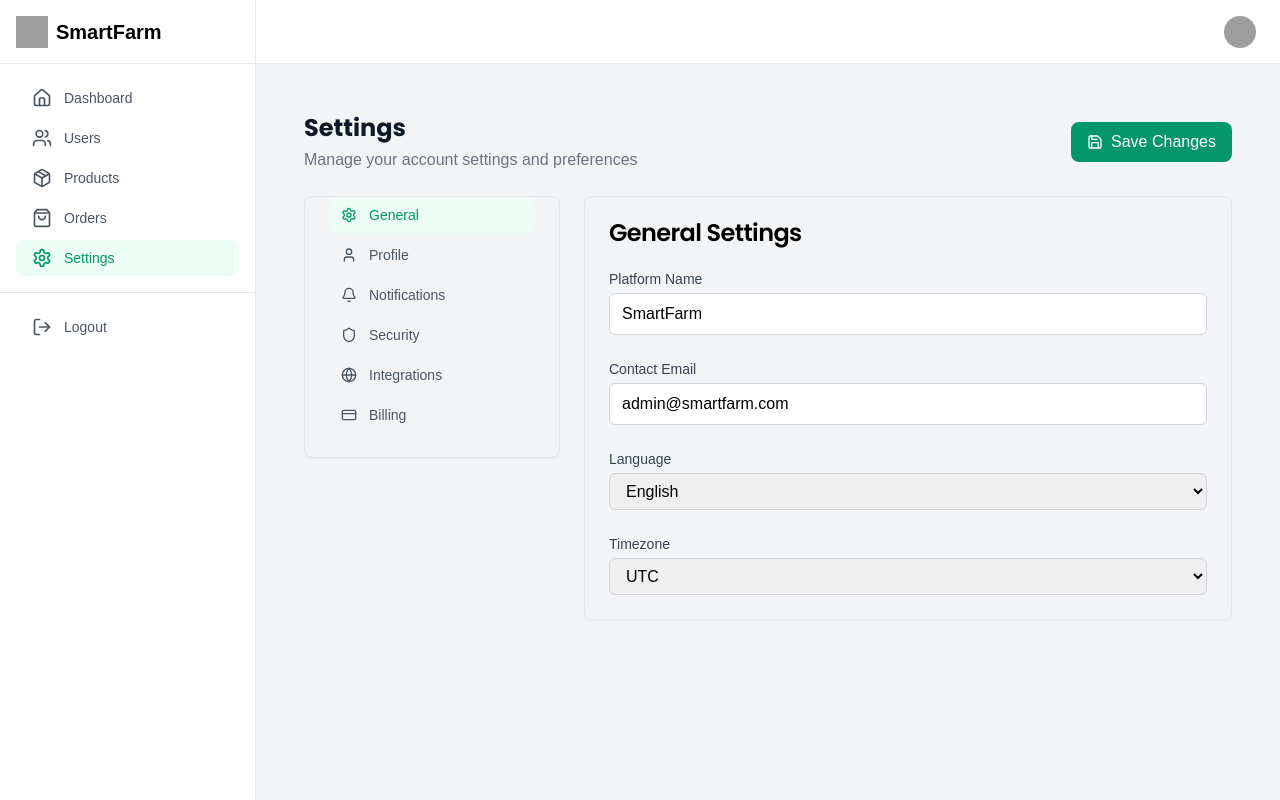
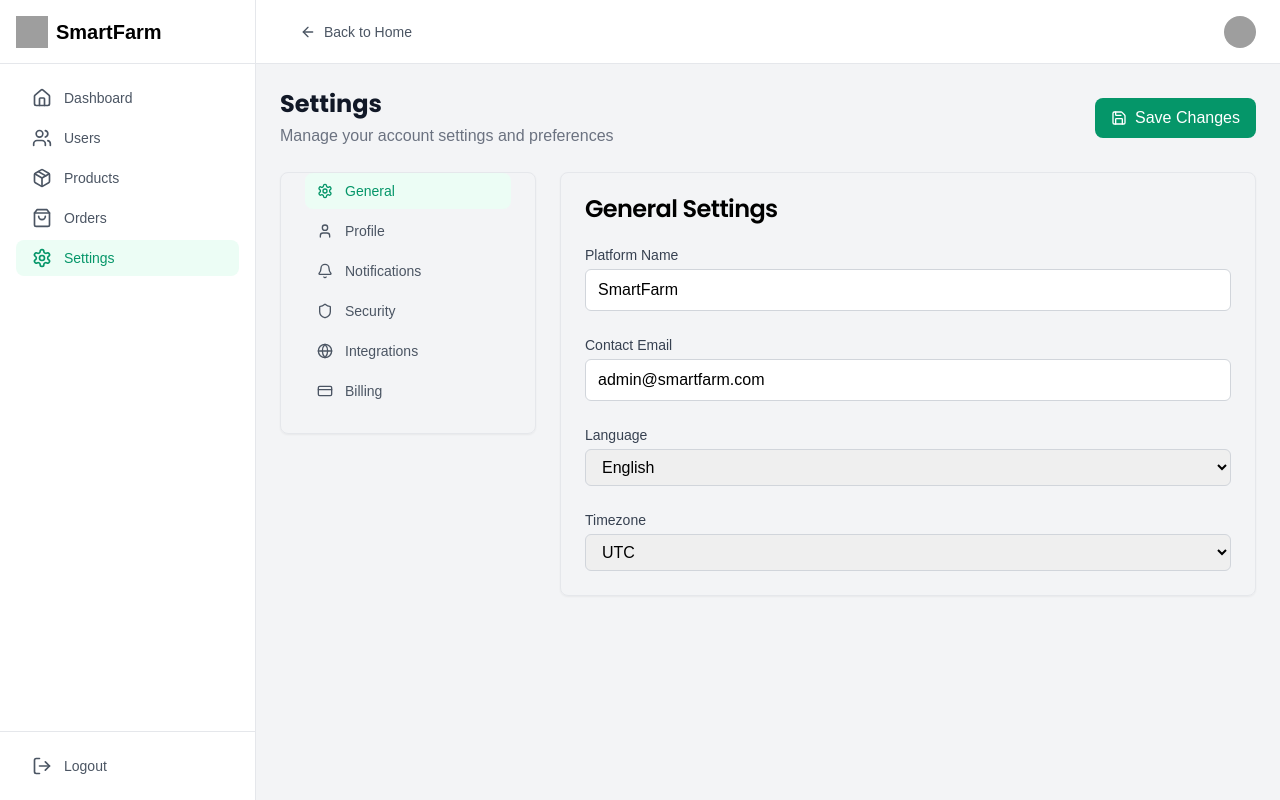
Before and after one commit to dankimutai/SmartFarm-client, a React (Vite) app: page /admin/settings in a window 1280 px wide. Built offline with nearby package versions, Linux system fonts and the light colour scheme; grey boxes are pictures that could not be loaded.

Commit message:
admin dashboard

```diff
--- a/src/Layouts/DashboardLayout.tsx
+++ b/src/Layouts/DashboardLayout.tsx
@@ -1,55 +1,134 @@
-import  { useState } from 'react';
-import { Outlet } from 'react-router-dom';
-import { Menu, X } from 'lucide-react';
-import Sidebar from '../components/common/navigation/Sidebar';
+// src/layouts/DashboardLayout.tsx
+import React, { useState } from 'react';
+import { Link, Outlet, useLocation, useNavigate } from 'react-router-dom';
+import {
+  Home,
+  Users,
+  ShoppingBag,
+  Package,
+  Settings,
+  LogOut,
+  Menu,
+  X,
+  ArrowLeft,
+} from 'lucide-react';
+
+interface NavItem {
+  name: string;
+  path: string;
+  icon: React.ReactNode;
+}
+
+const navItems: NavItem[] = [
+  { name: 'Dashboard', path: '/admin/dashboard', icon: <Home className="w-5 h-5" /> },
+  { name: 'Users', path: '/admin/users', icon: <Users className="w-5 h-5" /> },
+  { name: 'Products', path: '/admin/products', icon: <Package className="w-5 h-5" /> },
+  { name: 'Orders', path: '/admin/orders', icon: <ShoppingBag className="w-5 h-5" /> },
+  { name: 'Settings', path: '/admin/settings', icon: <Settings className="w-5 h-5" /> },
+];
 
 export const DashboardLayout = () => {
   const [isSidebarOpen, setIsSidebarOpen] = useState(true);
+  const location = useLocation();
+  const navigate = useNavigate();
 
-  const navigationItems = [
-    { path: '/admin/dashboard', label: 'Dashboard', icon: 'dashboard' },
-    { path: '/admin/users', label: 'Users', icon: 'user' },
-    { path: '/admin/products', label: 'Products', icon: 'list' },
-    { path: '/admin/orders', label: 'Orders', icon: 'shopping-cart' },
-    { path: '/admin/settings', label: 'Settings', icon: 'settings' },
-  ];
+  const toggleSidebar = () => {
+    setIsSidebarOpen(!isSidebarOpen);
+  };
+
+  const handleHomeClick = () => {
+    navigate('/');
+  };
 
   return (
     <div className="min-h-screen bg-gray-100">
-      <Sidebar items={navigationItems} />
+      {/* Sidebar */}
+      <aside
+        className={`
+        fixed top-0 left-0 z-40 h-screen transition-transform
+        ${isSidebarOpen ? 'translate-x-0' : '-translate-x-full'}
+        md:translate-x-0
+      `}
+      >
+        <div className="flex flex-col h-full w-64 bg-white border-r">
+          {/* Logo */}
+          <div className="flex items-center justify-between h-16 px-4 border-b">
+            <Link to="/admin/dashboard" className="flex items-center">
+              <img src="/api/placeholder/32/32" alt="Logo" className="h-8 w-8 mr-2" />
+              <span className="text-xl font-semibold">SmartFarm</span>
+            </Link>
+            <button onClick={toggleSidebar} className="md:hidden p-2 rounded-md hover:bg-gray-100">
+              <X className="w-5 h-5" />
+            </button>
+          </div>
+
+          {/* Navigation */}
+          <nav className="flex-1 p-4 space-y-1">
+            {navItems.map((item) => (
+              <Link
+                key={item.path}
+                to={item.path}
+                className={`
+                  flex items-center px-4 py-2 rounded-lg text-sm
+                  ${
+                    location.pathname === item.path
+                      ? 'bg-emerald-50 text-emerald-600'
+                      : 'text-gray-600 hover:bg-gray-50'
+                  }
+                `}
+              >
+                {item.icon}
+                <span className="ml-3">{item.name}</span>
+              </Link>
+            ))}
+          </nav>
+
+          {/* Logout */}
+          <div className="p-4 border-t">
+            <button className="flex items-center px-4 py-2 text-sm text-gray-600 hover:bg-gray-50 rounded-lg w-full">
+              <LogOut className="w-5 h-5" />
+              <span className="ml-3">Logout</span>
+            </button>
+          </div>
+        </div>
+      </aside>
 
       {/* Main Content */}
-      <div className={`${isSidebarOpen ? 'md:ml-64' : ''} flex flex-col min-h-screen`}>
+      <div
+        className={`
+        ${isSidebarOpen ? 'md:ml-64' : ''}
+        flex flex-col min-h-screen
+      `}
+      >
         {/* Top Header */}
-        <header className="bg-white border-b h-16 fixed top-0 right-0 left-0 z-30 md:left-64">
-          <div className="flex items-center justify-between h-full px-4">
-            <button
-              onClick={() => setIsSidebarOpen(!isSidebarOpen)}
-              className="p-2 rounded-md hover:bg-gray-100 md:hidden"
-            >
-              {isSidebarOpen ? (
-                <X className="h-6 w-6" />
-              ) : (
-                <Menu className="h-6 w-6" />
-              )}
+        <header className="bg-white border-b h-16 flex items-center px-4 sticky top-0">
+          <button onClick={toggleSidebar} className="p-2 rounded-md hover:bg-gray-100 md:hidden">
+            <Menu className="w-5 h-5" />
+          </button>
+
+          {/* Home Button */}
+          <button
+            onClick={handleHomeClick}
+            className="ml-4 flex items-center px-3 py-2 text-sm text-gray-600 hover:bg-gray-100 rounded-lg"
+          >
+            <ArrowLeft className="w-4 h-4 mr-2" />
+            Back to Home
+          </button>
+
+          <div className="ml-auto flex items-center space-x-4">
+            <button className="p-2 rounded-full hover:bg-gray-100">
+              <img src="/api/placeholder/32/32" alt="Profile" className="h-8 w-8 rounded-full" />
             </button>
-            <div className="ml-auto flex items-center space-x-4">
-              <button className="p-2 rounded-full hover:bg-gray-100">
-                <img
-                  src="/api/placeholder/32/32"
-                  alt="Profile"
-                  className="h-8 w-8 rounded-full"
-                />
-              </button>
-            </div>
           </div>
         </header>
 
         {/* Page Content */}
-        <main className="flex-1 mt-16 p-6">
+        <main className="flex-1">
           <Outlet />
         </main>
       </div>
     </div>
   );
 };
+
+export default DashboardLayout;
```
